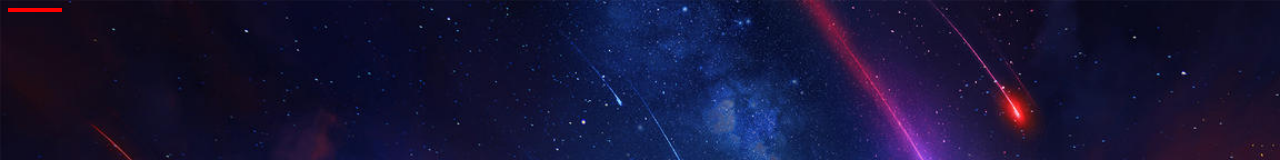
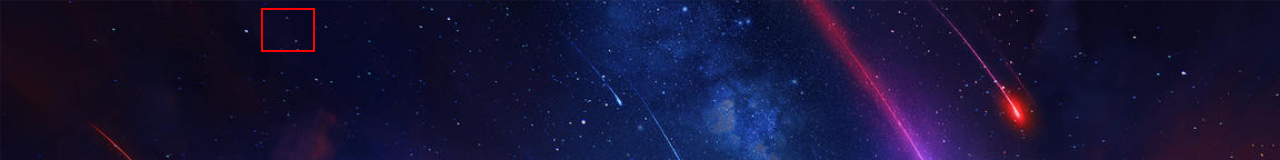
Before and after one commit to CristianLotero/Motivational-random-quote-generator, a plain HTML site: page index.html in a window 1280 px wide. Shown: the top 160 px of the page. Drawn offline with Linux system fonts and the light colour scheme.

Commit message:
Update style.css

```diff
--- a/styles/style.css
+++ b/styles/style.css
@@ -17,6 +17,12 @@ html {
 }
 
 .quoteContainer {
+    position: relative;
+    top: 40%;
+    /* right: 20%; */
+    margin: 0 20% 0;
     border: 2px solid red;
     width: 50px;
+    height: 2.5em;
+
 }
```
